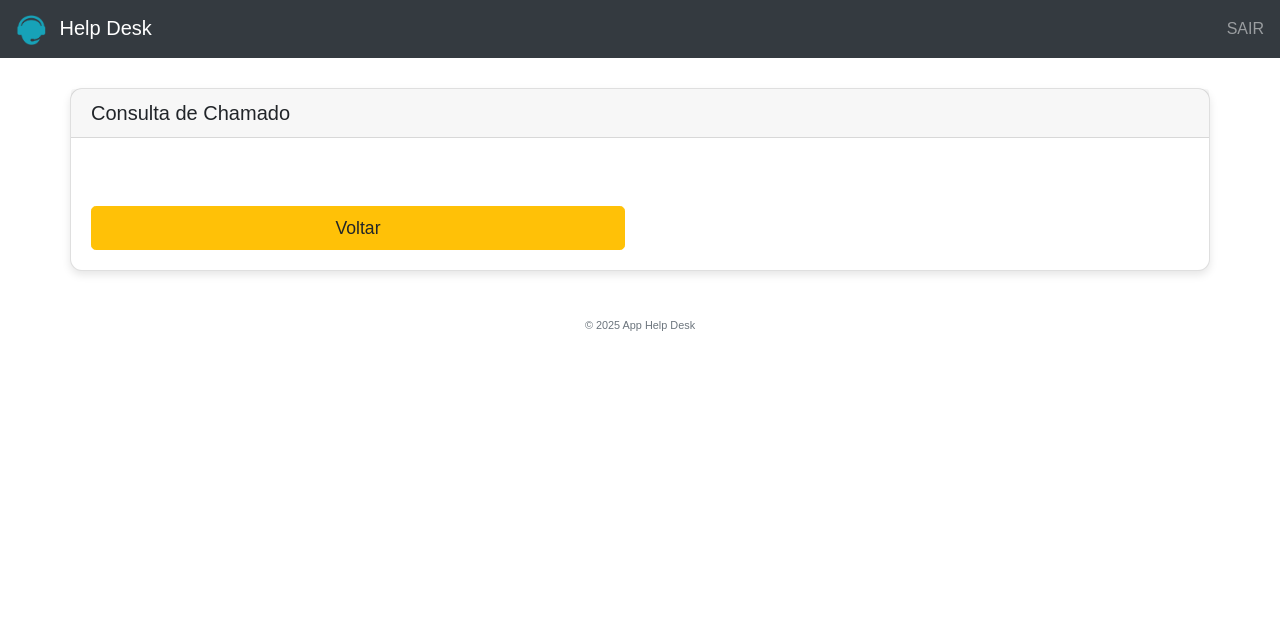
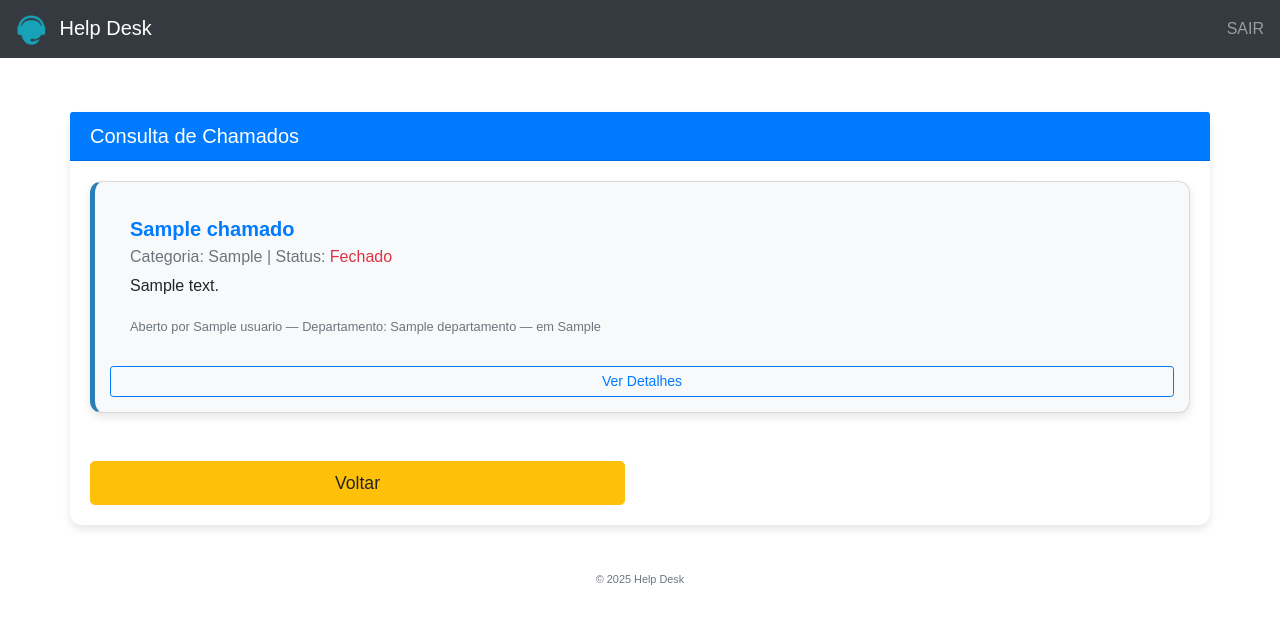
Before and after one commit to ArturOSantana/Central42, a PHP site: page /consultar_chamado.php in a window 1280 px wide. Shown: the top 624 px of the page. Run offline with PHP 8.4, Linux system fonts and the light colour scheme; the visitor is signed in with stand-in values (Sample User, id 1); tables that the repository leaves empty or names only in its code hold one stand-in row (values such as "Sample post").

Commit message:
Adcionado a o ver chamado, para ver detalhes do chamado e fechar chamado

```diff
--- a/consultar_chamado.php
+++ b/consultar_chamado.php
@@ -1,65 +1,91 @@
 <?php
-
-
-
-$chamado = array();
-
-$arquivo = fopen('chamado.txt', 'r');
-
-while(!feof($arquivo)){
-  $registro = fgets($arquivo);
-  $chamado[] = $registro;
-  $detalhes = explode("#",$registro);
-
-
-}
-fclose($arquivo);
-
-
 include "cabecalho_logado.php";
+include "con.php";
 ?>
-
-  <!-- Conteúdo principal -->
-  <main class="container">
+<main class="container mt-4">
   <section class="row">
     <article class="card-consultar-chamado">
-        <div class="card">
-          <header class="card-header">
-            <h2 class="h5 mb-0">Consulta de Chamado</h2>
+      <div class="card shadow-sm border-0">
+        <header class="card-header bg-primary text-white">
+          <h2 class="h5 mb-0">Consulta de Chamados</h2>
         </header>
 
         <div class="card-body">
 
+          <?php
+          try {
+            // Usuário logado
+            $user_id = $_SESSION['id'];
+            $dep_id = $_SESSION['id_departamento'];
+            $perfil_id = $_SESSION['perfil_id'];
 
-<?php
-foreach($chamado as $chamados){
-
-   $consulta_dados = explode("#", $chamados);
-
-  // se a linha do arquivo for inválida, pula
-  if(count($consulta_dados) < 3) {
-    continue;
+            // FILTRO PARA DEFINIR O QUE CADA UM VAI PODER OLHAR
+            if ($perfil_id == 3) {
+              // Admin ou super admin vê tudo
+              $stmt = $con->prepare("SELECT c.*, u.nome AS usuario_nome, d.nome AS departamento_nome
+                               FROM chamados c
+                               JOIN usuarios u ON c.id_usuario = u.id_usuario
+                               JOIN departamentos d ON c.id_departamento = d.id_departamento
+                               ORDER BY c.id_chamado DESC");
+            } elseif ($perfil_id == 2) {
+              /// CHAMADOS POR DEPARTAMENTO
+              $stmt = $con->prepare("SELECT c.*, u.nome AS usuario_nome, d.nome AS departamento_nome
+                               FROM chamados c
+                               JOIN usuarios u ON c.id_usuario = u.id_usuario
+                               JOIN departamentos d ON c.id_departamento = d.id_departamento
+                               WHERE c.id_departamento = :dep
+                               ORDER BY c.id_chamado DESC");
+              $stmt->bindParam(':dep', $dep_id);
+            } else {
+              // VER APENAS OS SEUS CHAMADOS
+              $stmt = $con->prepare("SELECT c.*, u.nome AS usuario_nome, d.nome AS departamento_nome
+                               FROM chamados c
+                               JOIN usuarios u ON c.id_usuario = u.id_usuario
+                               JOIN departamentos d ON c.id_departamento = d.id_departamento
+                               WHERE c.id_usuario = :user
+                               ORDER BY c.id_chamado DESC");
+              $stmt->bindParam(':user', $user_id);
             }
 
-  if ($_SESSION['perfil_id'] == 2 && $_SESSION['id'] != $consulta_dados[0]) {
-    continue;
+            $stmt->execute();
+            $chamados = $stmt->fetchAll(PDO::FETCH_ASSOC);
+
+            if (count($chamados) === 0) {
+              echo '<p class="text-muted text-center mt-3">Nenhum chamado encontrado.</p>';
+            } else {
+              foreach ($chamados as $chamado) {
+          ?>
+                <div class="card mb-3 shadow-sm chamado-card">
+                  <div class="card-body">
+                    <h5 class="card-title text-primary"><?php echo ($chamado['titulo']); ?></h5>
+                    <h6 class="card-subtitle mb-2 text-muted">
+                      Categoria: <?php echo ($chamado['categoria']); ?> |
+                      Status:
+                      <span class="<?php echo ($chamado['status'] == 'Aberto') ? 'text-success' : 'text-danger'; ?>">
+                        <?php echo ($chamado['status']); ?>
+                      </span>
+                    </h6>
+                    <p class="card-text"><?php echo ($chamado['descricao']); ?></p>
+
+                    <small class="text-muted">
+                      Aberto por <?php echo ($chamado['usuario_nome']); ?> —
+                      Departamento: <?php echo ($chamado['departamento_nome']); ?> —
+                      em <?php echo ($chamado['data_abertura']); ?>
+                    </small>
+
+                  </div>
+                  <a href="ver_chamado.php?id=<?php echo $chamado['id_chamado']; ?>"
+                      class="btn btn-sm btn-outline-primary mt-2">
+                      Ver Detalhes
+                    </a>
+                </div>
+          <?php
               }
-
-
-
+            }
+          } catch (PDOException $e) {
+            echo "Erro ao carregar chamados: " . ($e->getMessage());
+          }
           ?>
-
-g
-            <div class="card chamado-card">
-              <div class="card-body">
-                <h5 class="card-title"><?php echo $consulta_dados[1]; ?></h5>
-                <h6 class="card-subtitle mb-2 text-muted"><?php echo $consulta_dados[2]; ?></h6>
-                <p class="card-text"><?php echo $consulta_dados[3]; ?></p>
-              </div>
-            </div>
-
-           <?php  } ?>
-
 
           <div class="row mt-5">
             <div class="col-6">
@@ -73,10 +99,4 @@ g
   </section>
 </main>
 
-
-  <footer class="text-center mt-4 mb-3 text-muted">
-    <small>&copy; <?php echo date("Y"); ?> App Help Desk</small>
-  </footer>
-
-</body>
-</html>
+<?php include "rodape.php"; ?>
--- a/home.php
+++ b/home.php
@@ -1,6 +1,8 @@
 <?php
 
-include "cabecalho_logado.php"; ?>
+include "cabecalho_logado.php";
+
+ ?>
 
 
 <main class="container-fluid">
```
Also changed, not shown: fechar_chamado.php (added, +17 -0 lines), ver_chamado.php (added, +82 -0 lines). Lines whose indentation alone changed are shown as unchanged.
